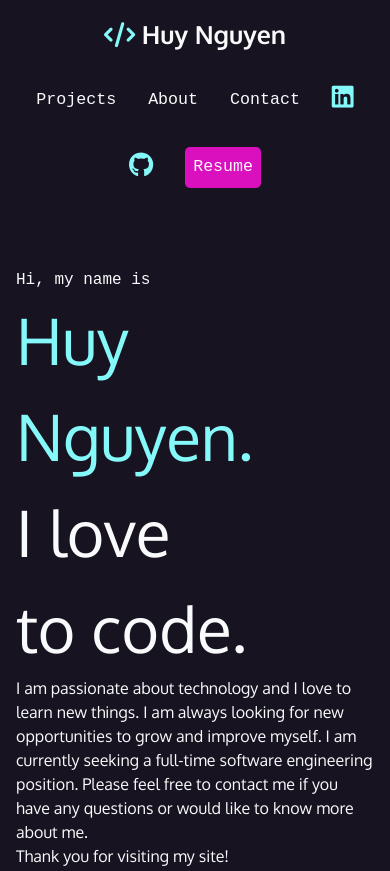
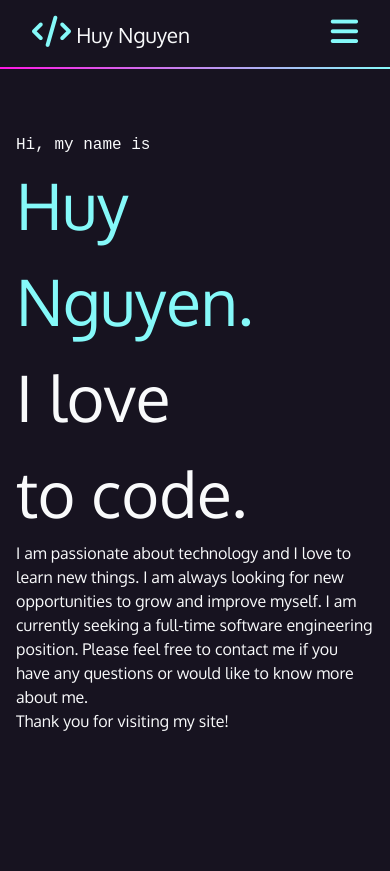
Before and after one commit to thenameiswiiwin/frontend-masters, a plain HTML site: page getting-started-css-v2/index.html in a window 390 px wide. Shown: the top 871 px of the page. Drawn offline with Linux system fonts and the light colour scheme; a web font is replaced by a local one.

Commit message:
feat: hamburger menu

```diff
--- a/getting-started-css-v2/index.html
+++ b/getting-started-css-v2/index.html
@@ -16,7 +16,17 @@
 
 <body>
     <header>
-        <nav>
+        <div class='hamburger'>
+            <a href="index.html">
+                <span class='fas fa-code' aria-hidden='true'></span>
+                <span>Huy Nguyen</span>
+            </a>
+            <a href="#navbar" aria-label="Open main menu">
+                <span class="sr-only">Open main menu</span>
+                <span class="fas fa-bars" aria-hidden="true"></span>
+            </a>
+        </div>
+        <nav id="navbar">
             <ul>
                 <li>
                     <h1>
@@ -26,9 +36,9 @@
                         </a>
                     </h1>
                 </li>
-                <li><a href="#projecs">Projects</a></li>
+                <li><a href="index.html#projecs">Projects</a></li>
                 <li><a href="about.html">About</a></li>
-                <li><a href="#contact">Contact</a></li>
+                <li><a href="index.html#contact">Contact</a></li>
                 <li>
                     <a href="https://www.linkedin.com/in/thenameiswiiwin">
                         <span class='fab fa-linkedin' aria-hidden="true"></span>
@@ -43,9 +53,14 @@
                 </li>
                 <li><a class="button" href="#">Resume</a></li>
             </ul>
+            <a class="close" href="#" aria-label="Close main menu">
+                <span class="sr-only">Close main menu</span>
+                <span class="fas fa-times" aria-hidden="true"></span>
+            </a>
         </nav>
     </header>
     <main>
+        <div class="gradient"></div>
         <section class="hero">
             <p class="hero__title">Hi, my name is <span>Huy Nguyen.</span></p>
             <h2>I love to code.</h2>
--- a/getting-started-css-v2/style.css
+++ b/getting-started-css-v2/style.css
@@ -117,27 +117,15 @@
 @layer components {
 
     /*Navigation*/
-    nav {
-        font-family: var(--mono);
-        font-size: 80%;
-        padding: 1rem;
+    .hamburger {
+        display: flex;
+        justify-content: space-between;
+        align-items: center;
+        padding: 1rem 2rem;
 
-        h1 {
-            font-family: var(--sans);
-        }
-
-        ul {
-            padding: 0;
-            display: flex;
-            flex-flow: row wrap;
-            justify-content: center;
-            align-items: center;
-            gap: 2rem;
-        }
-
-        li:first-child {
-            flex-basis: 100%;
-            text-align: center;
+        a {
+            color: var(--white);
+            display: block;
         }
 
         [class*='fa-'] {
@@ -145,9 +133,39 @@
             color: var(--aqua);
         }
 
-        h1 [class*='fa-'] {
-            font-size: 100%;
-            color: var(--aqua);
+        a:hover,
+        [class*='fa-']:hover {
+            color: var(--magenta);
+        }
+
+        @media (min-width: 560px) {
+            display: none;
+        }
+    }
+
+
+    nav {
+        background-color: var(--black);
+        font-family: var(--mono);
+        font-size: 80%;
+        position: absolute;
+        z-index: 1000;
+        top: 0;
+        left: 0;
+        width: 100vw;
+        height: 100vh;
+        overflow: hidden;
+        display: flex;
+        justify-content: center;
+        transform: translateX(-100%);
+        transition: transform 0.5s ease-in-out;
+
+        ul {
+            margin: 1rem auto 0 auto;
+            display: flex;
+            flex-flow: column wrap;
+            align-items: center;
+            gap: 2rem;
         }
 
         a {
@@ -155,9 +173,59 @@
             display: block;
         }
 
+        [class*='fa-'] {
+            font-size: 150%;
+            color: var(--aqua);
+        }
+
         a:hover,
         [class*='fa-']:hover {
             color: var(--magenta);
+        }
+
+        .close {
+            padding: 1rem 2rem;
+        }
+
+        @media (min-width: 560px) {
+            position: static;
+            width: auto;
+            height: auto;
+            overflow: auto;
+            display: block;
+            transform: translateX(0);
+            transition: none;
+            padding: 1rem 2rem;
+
+            h1 {
+                font-family: var(--sans);
+            }
+
+
+            h1 [class*='fa-'] {
+                font-size: 100%;
+                color: var(--aqua);
+            }
+
+
+            ul {
+                padding: 0;
+                margin: auto;
+                display: flex;
+                flex-flow: row wrap;
+                justify-content: center;
+                align-items: center;
+                gap: 2rem;
+            }
+
+            li:first-child {
+                flex-basis: 100%;
+                text-align: center;
+            }
+
+            .close {
+                display: none;
+            }
         }
 
         @media (min-width: 850px) {
@@ -170,6 +238,10 @@
                 margin-right: auto;
             }
         }
+    }
+
+    nav:target {
+        transform: translateY(0);
     }
 
     /*Hero*/
```
Also changed, not shown: getting-started-css-v2/about.html (+15 -1 lines).
